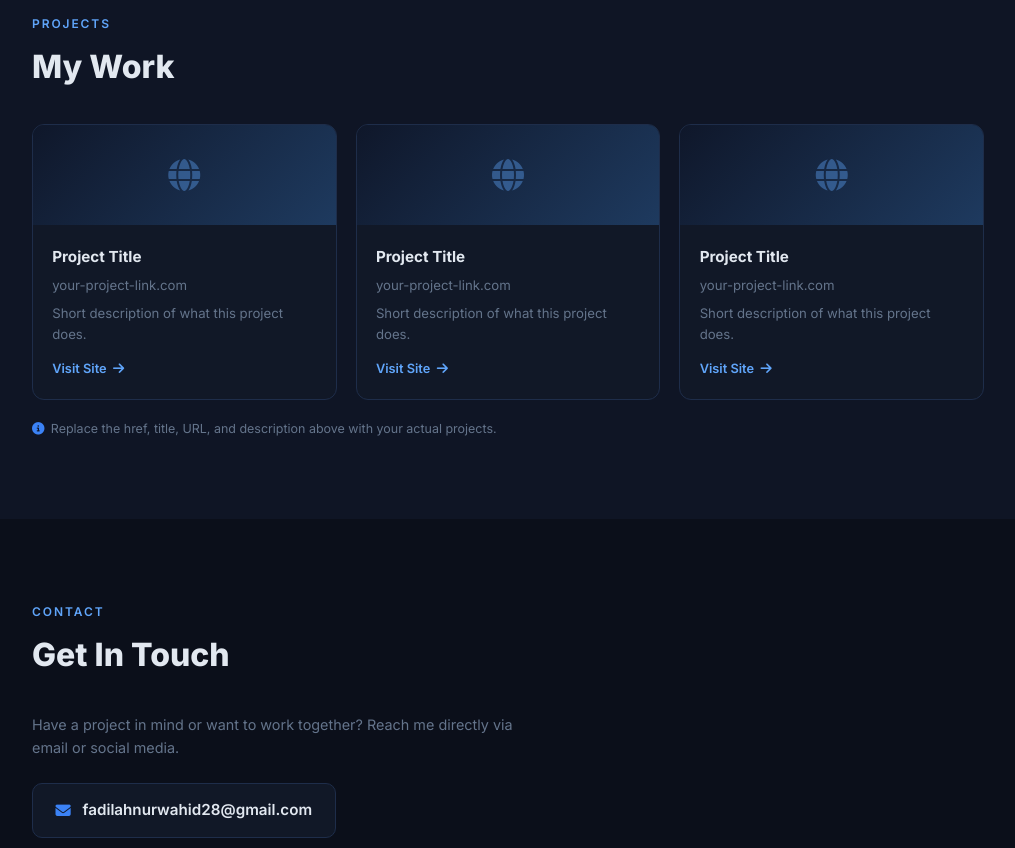
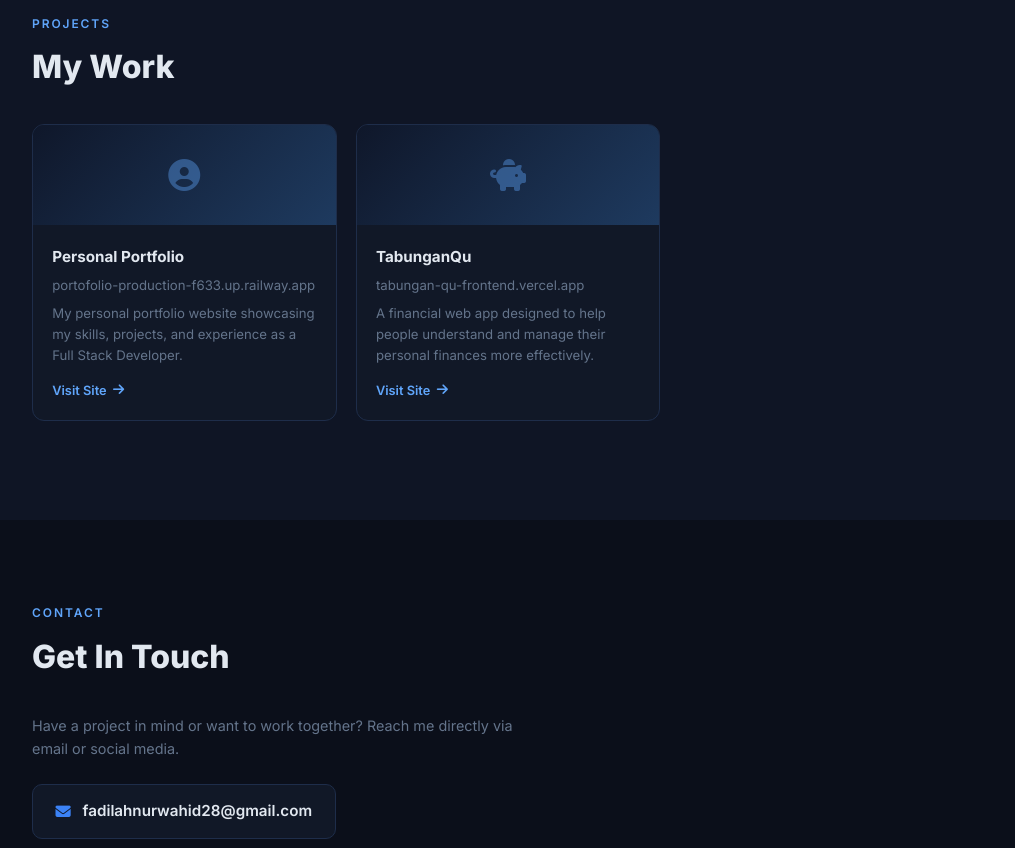
Before and after one commit to Destria-cos/Portofolio, a website: page public/index.html in a window 1280 px wide. Shown: the part 2480-3328 px from the top of the page, without its empty margins (132-1147 px from the left). Drawn offline with Linux system fonts and the light colour scheme.

Commit message:
Fill in projects section with portfolio and TabunganQu

```diff
--- a/public/index.html
+++ b/public/index.html
@@ -151,44 +151,31 @@
       <h2>My Work</h2>
       <div class="projects-grid">
 
-        <a href="https://your-project-link.com" target="_blank" class="project-card">
+        <a href="https://portofolio-production-f633.up.railway.app/" target="_blank" class="project-card">
           <div class="proj-thumb">
-            <i class="fas fa-globe"></i>
+            <i class="fas fa-user-circle"></i>
           </div>
           <div class="proj-body">
-            <h3>Project Title</h3>
-            <p class="proj-url">your-project-link.com</p>
-            <p>Short description of what this project does.</p>
+            <h3>Personal Portfolio</h3>
+            <p class="proj-url">portofolio-production-f633.up.railway.app</p>
+            <p>My personal portfolio website showcasing my skills, projects, and experience as a Full Stack Developer.</p>
             <span class="proj-visit">Visit Site <i class="fas fa-arrow-right"></i></span>
           </div>
         </a>
 
-        <a href="https://your-project-link.com" target="_blank" class="project-card">
+        <a href="https://tabungan-qu-frontend.vercel.app/" target="_blank" class="project-card">
           <div class="proj-thumb">
-            <i class="fas fa-globe"></i>
+            <i class="fas fa-piggy-bank"></i>
           </div>
           <div class="proj-body">
-            <h3>Project Title</h3>
-            <p class="proj-url">your-project-link.com</p>
-            <p>Short description of what this project does.</p>
-            <span class="proj-visit">Visit Site <i class="fas fa-arrow-right"></i></span>
-          </div>
-        </a>
-
-        <a href="https://your-project-link.com" target="_blank" class="project-card">
-          <div class="proj-thumb">
-            <i class="fas fa-globe"></i>
-          </div>
-          <div class="proj-body">
-            <h3>Project Title</h3>
-            <p class="proj-url">your-project-link.com</p>
-            <p>Short description of what this project does.</p>
+            <h3>TabunganQu</h3>
+            <p class="proj-url">tabungan-qu-frontend.vercel.app</p>
+            <p>A financial web app designed to help people understand and manage their personal finances more effectively.</p>
             <span class="proj-visit">Visit Site <i class="fas fa-arrow-right"></i></span>
           </div>
         </a>
 
       </div>
-      <p class="proj-hint"><i class="fas fa-info-circle"></i> Replace the href, title, URL, and description above with your actual projects.</p>
     </div>
   </section>
 
```
